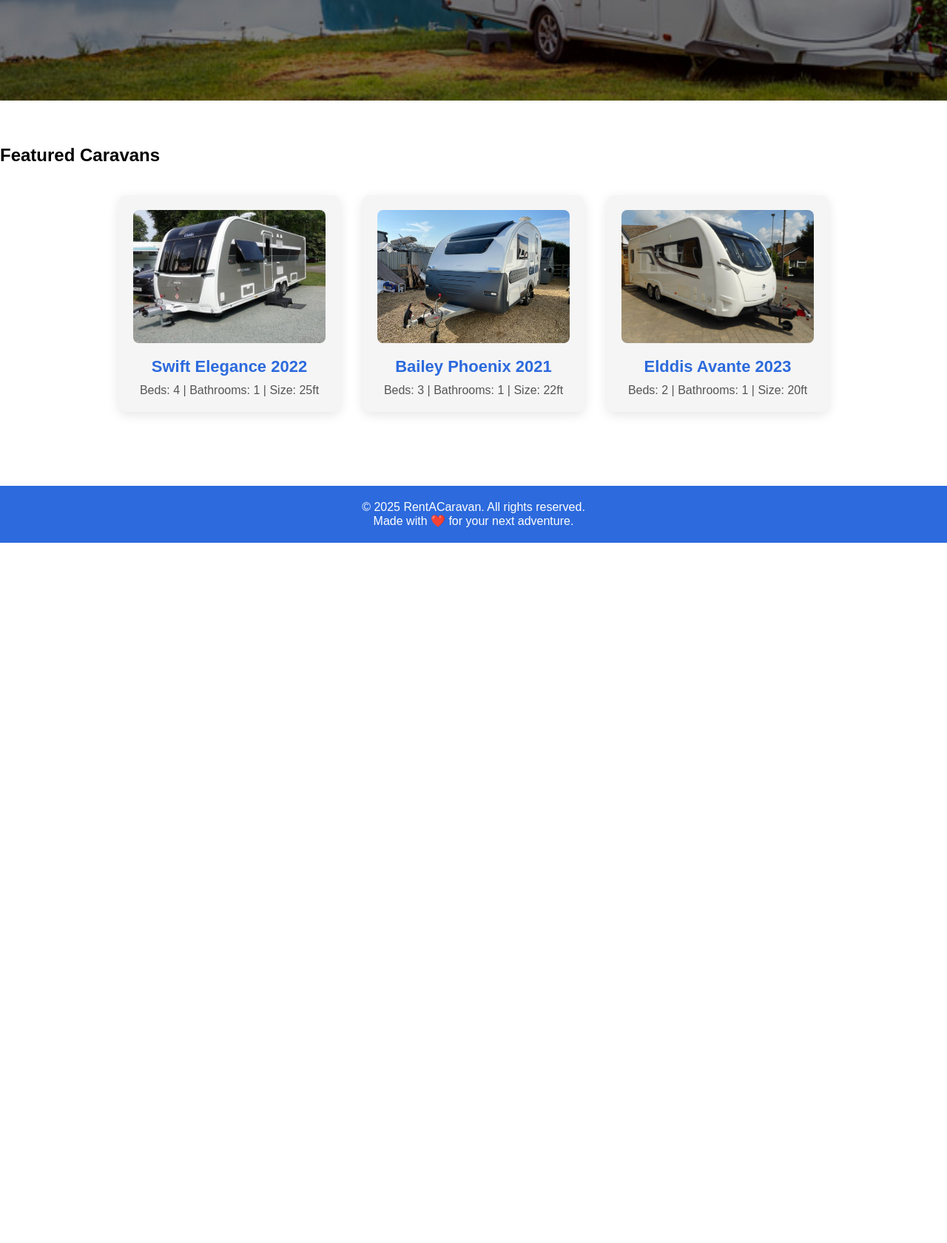
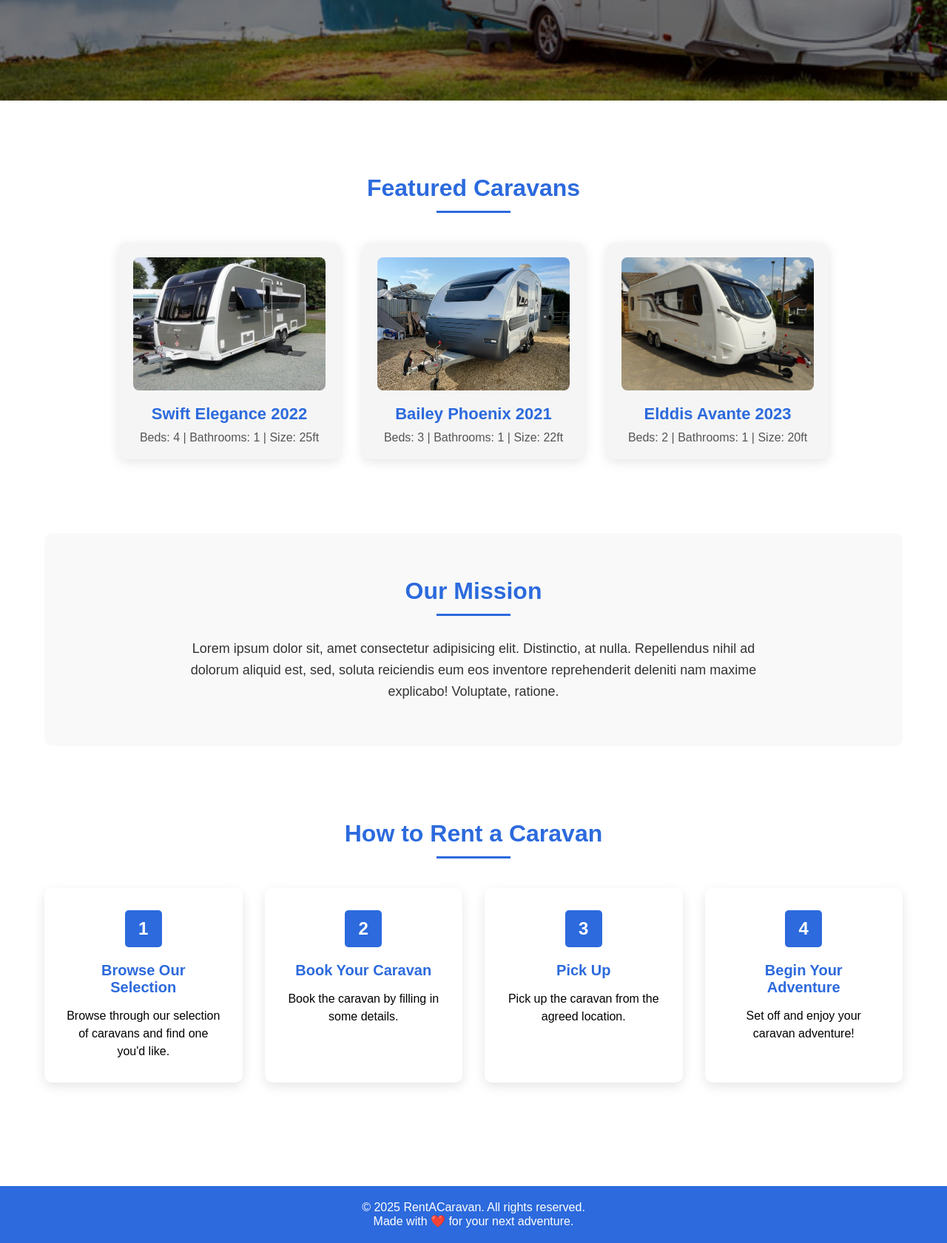
Before and after one commit to Salak0/rentMyCaravan, a PHP site: page / in a window 1280 px wide. Shown: the part 558-2239 px from the top of the page at 74% size. Before the commit the page ends 1292 px from the top, so only its background shows below. Run offline with PHP 8.4, Linux system fonts and the light colour scheme; the visitor is signed in with stand-in values (Sample User, id 1).

Commit message:
updated index

```diff
--- a/index.php
+++ b/index.php
@@ -12,33 +12,67 @@ include('header.php');
         </div>
     </div>
 
+<!-- Main Content -->
+    <div class="content-section">
         <section class="caravan-list">
-    <h2 id="featcar">Featured Caravans</h2>
+            <h2 class="section-title">Featured Caravans</h2>
             <div class="caravan-container">
                 <!-- Caravan 1 -->
                 <div class="caravan-box">
-            <img src="caravan1.jpg" alt="Caravan 1">
+                    <img src="pages\style\caravan1.jpg" alt="Caravan 1">
                     <h3>Swift Elegance 2022</h3>
                     <p>Beds: 4 | Bathrooms: 1 | Size: 25ft</p>
                 </div>
 
                 <!-- Caravan 2 -->
                 <div class="caravan-box">
-            <img src="caravan2.jpg" alt="Caravan 2">
+                    <img src="pages\style\caravan2.jpg" alt="Caravan 2">
                     <h3>Bailey Phoenix 2021</h3>
                     <p>Beds: 3 | Bathrooms: 1 | Size: 22ft</p>
                 </div>
 
                 <!-- Caravan 3 -->
                 <div class="caravan-box">
-            <img src="caravan3.jpeg" alt="Caravan 3">
+                    <img src="pages\style\caravan3.jpeg" alt="Caravan 3">
                     <h3>Elddis Avante 2023</h3>
                     <p>Beds: 2 | Bathrooms: 1 | Size: 20ft</p>
                 </div>
             </div>
         </section>
-</body>
-</html>
+
+        <!-- Mission Section -->
+        <section class="mission-section">
+            <h2 class="section-title">Our Mission</h2>
+            <p class="mission-text">Lorem ipsum dolor sit, amet consectetur adipisicing elit. Distinctio, at nulla. Repellendus nihil ad dolorum aliquid est, sed, soluta reiciendis eum eos inventore reprehenderit deleniti nam maxime explicabo! Voluptate, ratione.</p>
+        </section>
+
+        <!-- Instruction Section -->
+        <section class="how-to-rent">
+            <h2 class="section-title">How to Rent a Caravan</h2>
+            <div class="steps-container">
+                <div class="step-box">
+                    <div class="step-number">1</div>
+                    <h3>Browse Our Selection</h3>
+                    <p>Browse through our selection of caravans and find one you'd like.</p>
+                </div>
+                <div class="step-box">
+                    <div class="step-number">2</div>
+                    <h3>Book Your Caravan</h3>
+                    <p>Book the caravan by filling in some details.</p>
+                </div>
+                <div class="step-box">
+                    <div class="step-number">3</div>
+                    <h3>Pick Up</h3>
+                    <p>Pick up the caravan from the agreed location.</p>
+                </div>
+                <div class="step-box">
+                    <div class="step-number">4</div>
+                    <h3>Begin Your Adventure</h3>
+                    <p>Set off and enjoy your caravan adventure!</p>
+                </div>
+            </div>
+        </section>
+    </div>
 
 
 <?php include('footer.php'); ?>
```
Lines whose indentation alone changed are shown as unchanged.
